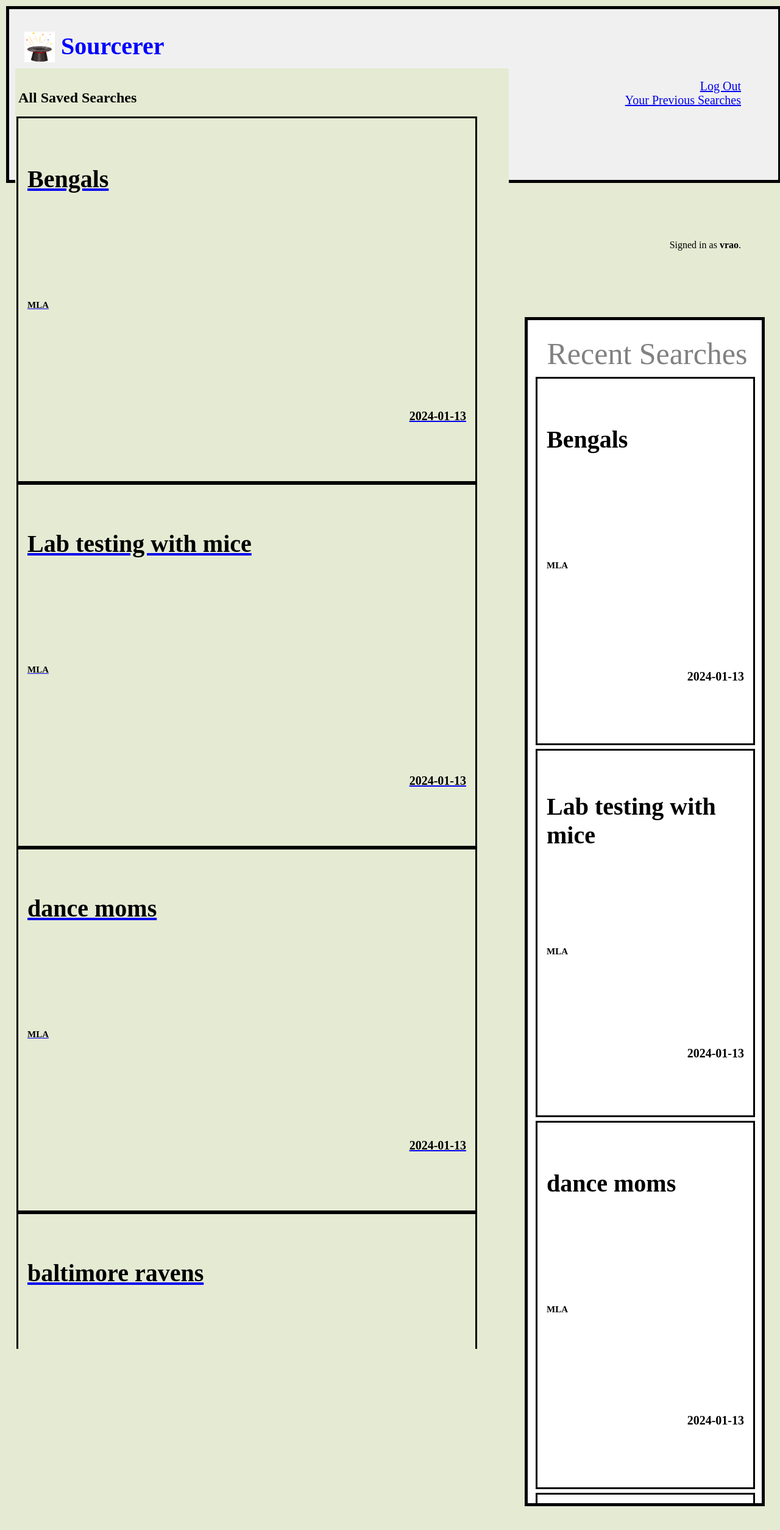
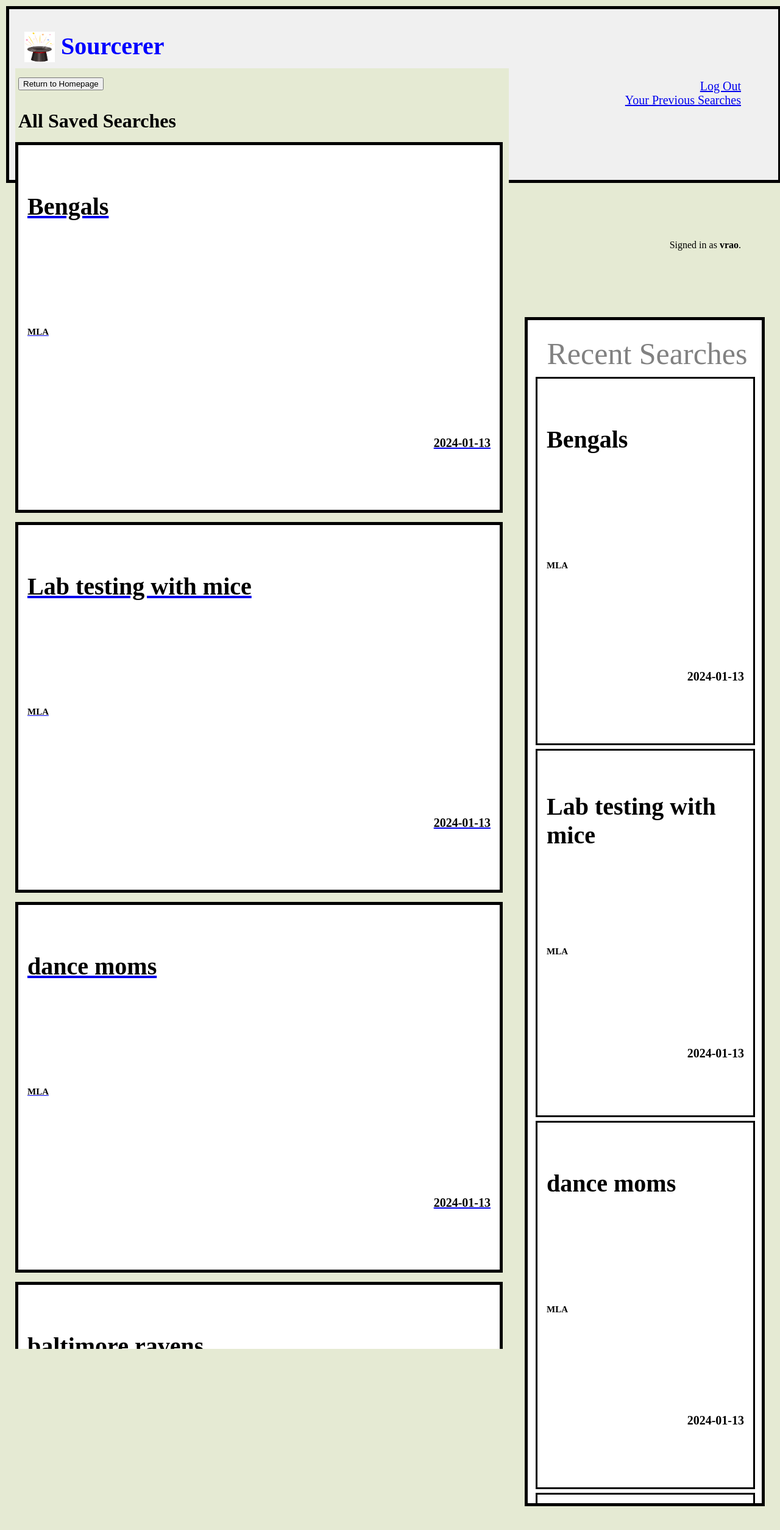
Before and after one commit to DurjaMan27/sourcerer, a Django app: a page that uses sourcerer/sourcing/templates/sourcing/savedSearches.html in a window 1280 px wide. Shown: the top 2509 px of the page at 61% size. Run offline with Django 4.2, Linux system fonts and the light colour scheme; a user stored in the database is signed in; data comes from the database, SQL or seed files in the repository.

Commit message:
Various style changes

```diff
--- a/sourcerer/sourcing/static/sourcing/styles.css
+++ b/sourcerer/sourcing/static/sourcing/styles.css
@@ -181,3 +181,43 @@ textarea {
     margin-bottom: 15px;
     margin-top: 7px;
 }
+
+.recentSearchAll {
+    display: grid;
+    height: 23vh;
+    width: 95%;
+    outline: 5px black solid;
+    align-items: center;
+    padding-left: 15px;
+    padding-right: 15px;
+    margin-bottom: 25px;
+    overflow-y: scroll;
+    background-color: white;
+}
+
+.recentSearchAll:hover {
+    outline: 5px blue solid;
+    background-color: #e5ead3;
+}
+
+.recentSearchAll h1 {
+    font-size: 40px;
+    color: black;
+    text-align: left;
+    margin-top: 5px;
+}
+
+.recentSearchAll h3 {
+    font-size: 15px;
+    color: black;
+    text-align: left;
+    margin-top: 5px;
+}
+
+.recentSearchAll h4 {
+    font-size: 20px;
+    text-align: right;
+    color: black;
+    margin-top: 5px;
+    align-items: flex-end;
+}
--- a/sourcerer/sourcing/templates/sourcing/savedSearches.html
+++ b/sourcerer/sourcing/templates/sourcing/savedSearches.html
@@ -1,10 +1,11 @@
 {% extends "sourcing/layout.html" %}
 
 {% block body %}
-    <h2>All Saved Searches</h2>
+    <a href="{% url 'homepage' %}"><button style="margin-bottom:10px;">Return to Homepage</button></a>
+    <h1>All Saved Searches</h1>
     {% for search in savedSearches %}
         <a href="{% url 'results' search.searchID %}">
-            <div class="recentSearch">
+            <div class="recentSearchAll">
                 <h1>{{ search.topic }}</h1>
                 <h3>{{ search.citationFormat }}</h3>
                 <h4>{{ search.searchDate }}</h4>
```
